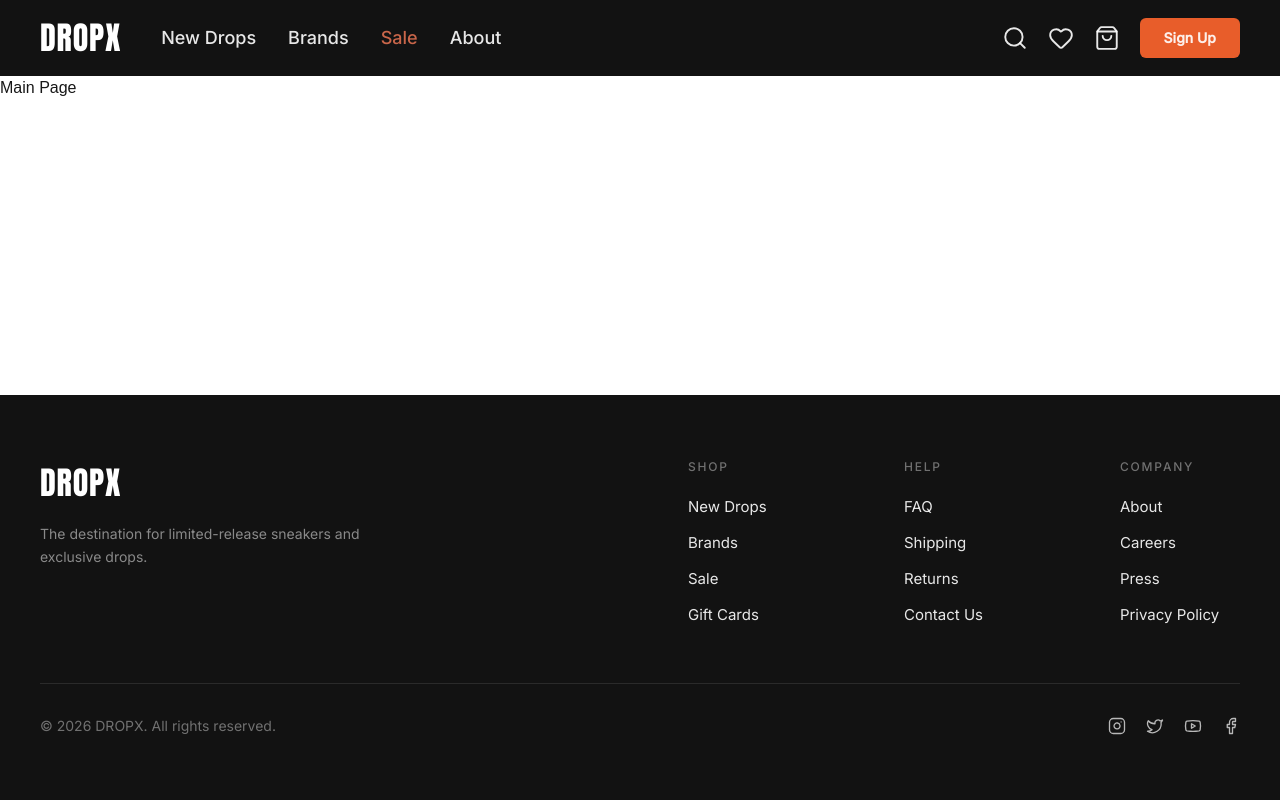
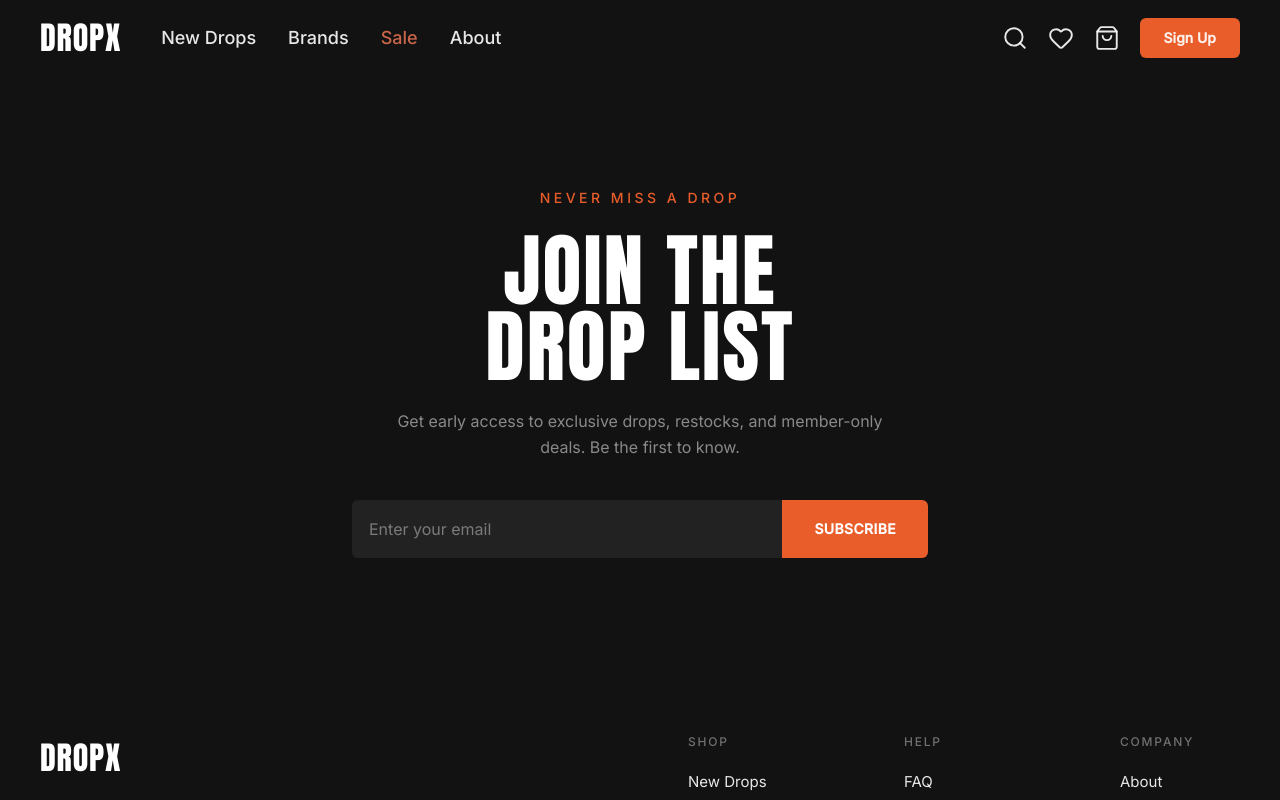
Before and after one commit to ep1cvoice/dropx-store, a Next.js app: page / in a window 1280 px wide. Shown: the top 800 px of the page. Built offline with nearby package versions, Linux system fonts and the light colour scheme.

Commit message:
newsletter ui

```diff
--- a/src/app/(site)/page.tsx
+++ b/src/app/(site)/page.tsx
@@ -1,3 +1,9 @@
+import DropListSection from "@/components/home/DropListSection";
+
 export default function Home() {
-  return <h1>Main Page</h1>;
+  return (
+    <>
+      <DropListSection />
+    </>
+  );
 }
--- /dev/null
+++ b/src/components/home/DropListSection.tsx
@@ -0,0 +1,58 @@
+import Button from "@/components/ui/Button";
+import { anton, inter } from "@/lib/fonts";
+
+export default function DropListSection() {
+  return (
+    <section className="bg-[#121212] px-6 py-16 md:py-24 lg:py-28">
+      <div className="mx-auto flex max-w-3xl flex-col items-center text-center">
+        <p
+          className={`${inter.className} text-xs font-medium uppercase tracking-[0.25em] text-[#e85d2a] md:text-sm`}
+        >
+          Never miss a drop
+        </p>
+
+        <h2
+          className={`${anton.className} mt-4 text-[40px] uppercase leading-[0.95] tracking-wide text-white sm:text-5xl md:mt-6 md:text-6xl lg:text-7xl xl:text-[80px]`}
+        >
+          Join the
+          <br />
+          drop list
+        </h2>
+
+        <p
+          className={`${inter.className} mt-5 max-w-md text-sm leading-relaxed text-white/50 md:mt-6 md:max-w-lg md:text-base`}
+        >
+          Get early access to exclusive drops, restocks, and member-only deals.
+          Be the first to know.
+        </p>
+
+        <form
+          className="mt-8 w-full max-w-xl sm:mt-10"
+          action="#"
+          noValidate
+        >
+          <div className="flex flex-col sm:flex-row gap-4 md:gap-0">
+            <label htmlFor="drop-list-email" className="sr-only">
+              Email address
+            </label>
+            <input
+              id="drop-list-email"
+              name="email"
+              type="email"
+              autoComplete="email"
+              placeholder="Enter your email"
+              className={`${inter.className} w-full flex-1 border border-transparent bg-[#222222] px-4 py-3.5 text-sm text-white outline-none placeholder:text-white/40 focus:border-white/20 sm:rounded-none sm:rounded-l-md sm:py-4 sm:text-base`}
+            />
+            <Button
+              type="submit"
+              variant="accent"
+              className="w-full shrink-0 cursor-pointer rounded-md px-8 py-3.5 text-sm uppercase tracking-wide sm:w-auto sm:rounded-none sm:rounded-r-md sm:py-4"
+            >
+              Subscribe
+            </Button>
+          </div>
+        </form>
+      </div>
+    </section>
+  );
+}
```
